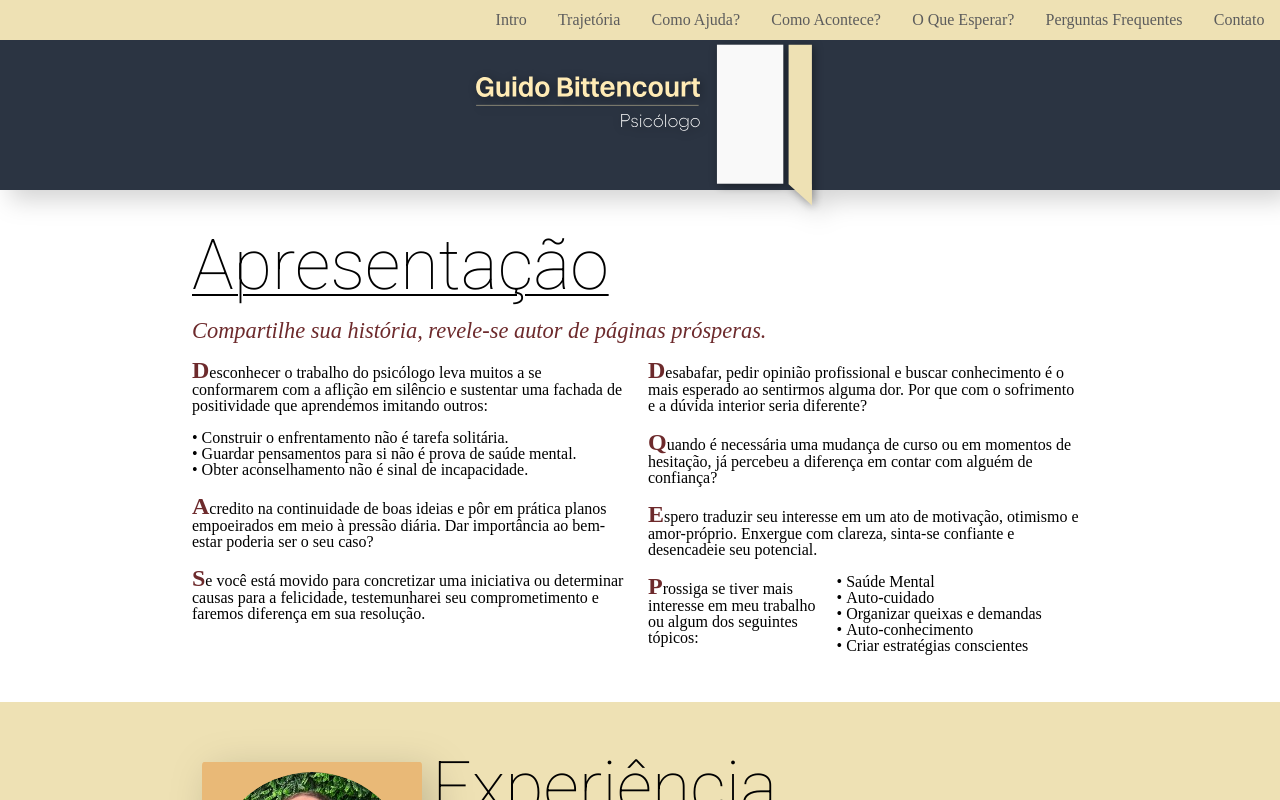
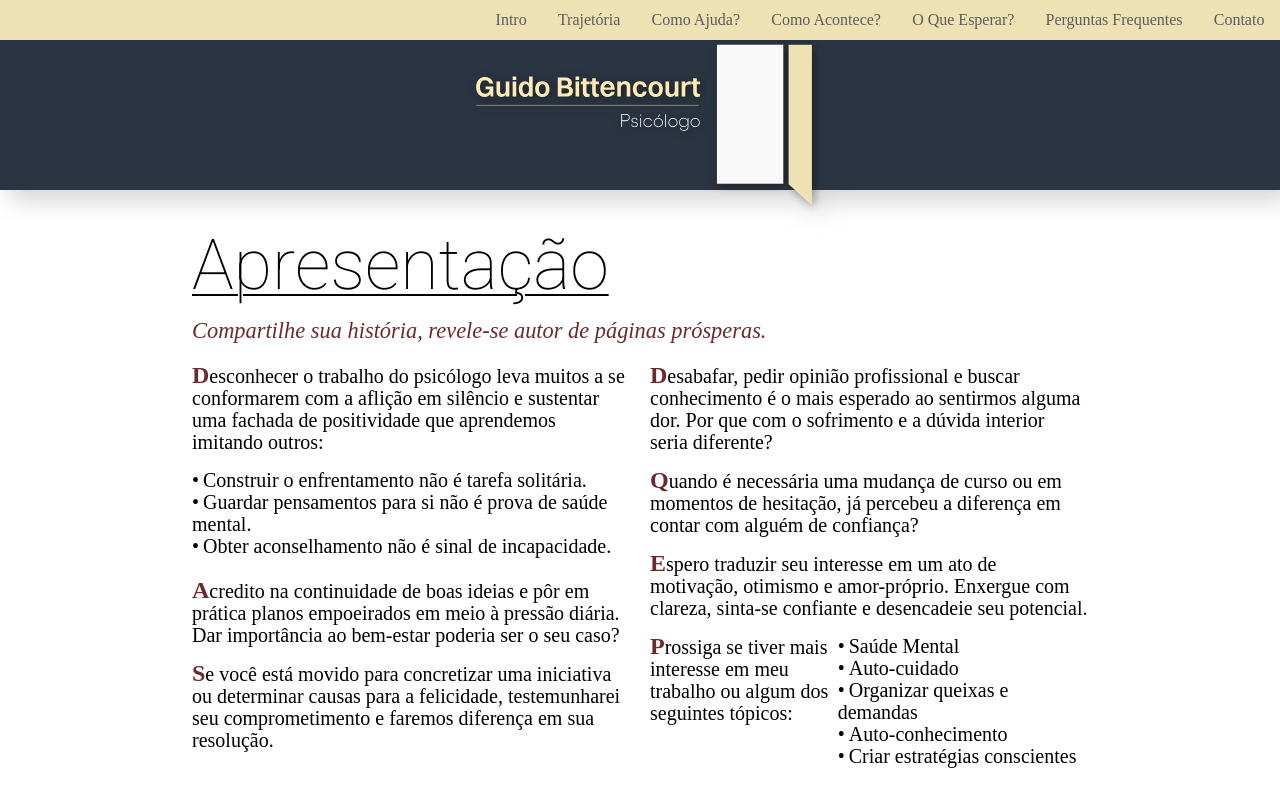
Before and after one commit to satyrmont/gbPsi, a React (Vite) app: page / in a window 1280 px wide. Shown: the top 800 px of the page. Built offline with nearby package versions, Linux system fonts and the light colour scheme; a web font is replaced by a local one.

Commit message:
text size & line height

```diff
--- a/src/style/GlobalStyle.js
+++ b/src/style/GlobalStyle.js
@@ -77,7 +77,8 @@ const GlobalStyle = createGlobalStyle`
 
 
         --title-font-size: clamp(60px, 65dvw, 70px);
-        --text-font-size: clamp(16px, 1rem, 22px);
+        --text-font-size: clamp(20px, 1rem, 24px);
+        line-height: 1.2rem;
 
         --title-font: "Lato", serif;
         /* --title-font-weight: 500; */
--- a/src/style/PageContainers.jsx
+++ b/src/style/PageContainers.jsx
@@ -37,6 +37,7 @@ const SectionText = styled.div`
   word-wrap: break-word;
   height: fit-content;
   width: 60dvw;
+  line-height: 1.1em;
 
   display: flex;
   flex-direction: column;
```
